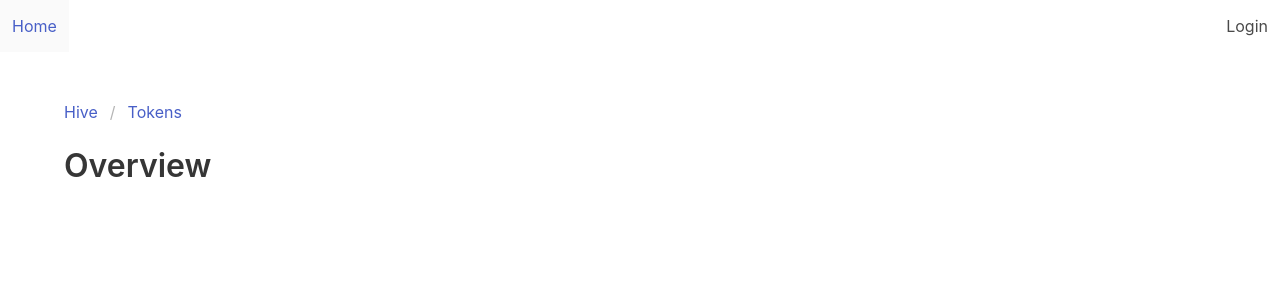
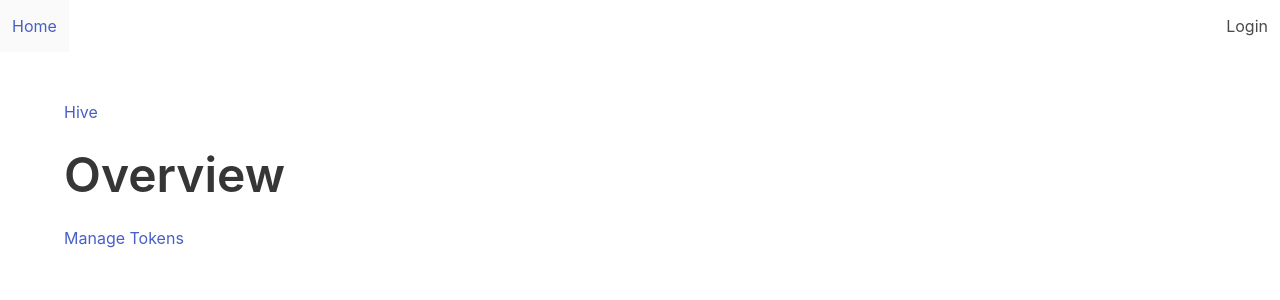
Before and after one commit to od2/hive-ui, a Vue app: page / in a window 1280 px wide. Shown: the top 300 px of the page. Built offline with nearby package versions, Linux system fonts and the light colour scheme; what @od2/hive-api would draw is missing.

Commit message:
Improve router breadcrumbs

```diff
--- a/src/App.vue
+++ b/src/App.vue
@@ -13,8 +13,9 @@
     <div class="container">
       <nav class="breadcrumb" aria-label="breadcrumbs">
         <ul>
-          <li><a>Hive</a></li>
-          <li><a href="#">Tokens</a></li>
+          <li v-for="crumb in crumbs" :key="crumb.path">
+            <router-link :to="crumb.path">{{ crumb.name }}</router-link>
+          </li>
         </ul>
       </nav>
       <router-view />
@@ -25,3 +26,19 @@
 <style lang="scss">
 @import "../node_modules/bulma/bulma.sass";
 </style>
+
+<script>
+export default {
+  computed: {
+    crumbs: function() {
+      const route = this.$router.currentRoute.value;
+      const crumbs = [];
+      crumbs.push({ name: "Hive", path: "/" });
+      // TODO Support nested routes
+      if (route.path != "/")
+        crumbs.push({ name: route.name, path: route.path });
+      return crumbs;
+    }
+  }
+};
+</script>
--- a/src/views/About.vue
+++ /dev/null
@@ -1,5 +0,0 @@
-<template>
-  <div class="about">
-    <h1>This is an about page</h1>
-  </div>
-</template>
--- a/src/views/Overview.vue
+++ b/src/views/Overview.vue
@@ -1,5 +1,10 @@
 <template>
-  <h1 class="title">Overview</h1>
+  <h1 class="title is-1">Overview</h1>
+  <ul>
+    <li>
+      <router-link to="/tokens">Manage Tokens</router-link>
+    </li>
+  </ul>
 </template>
 
 <script>
```
